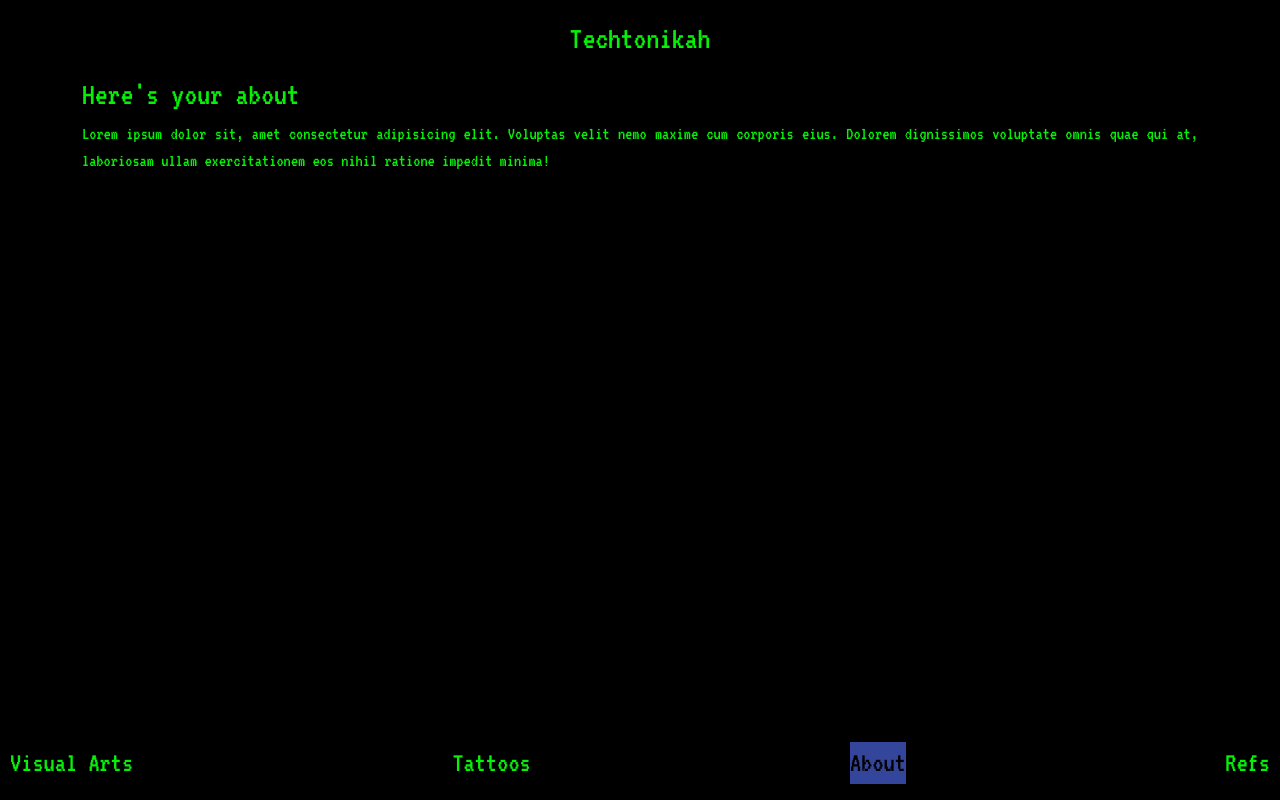
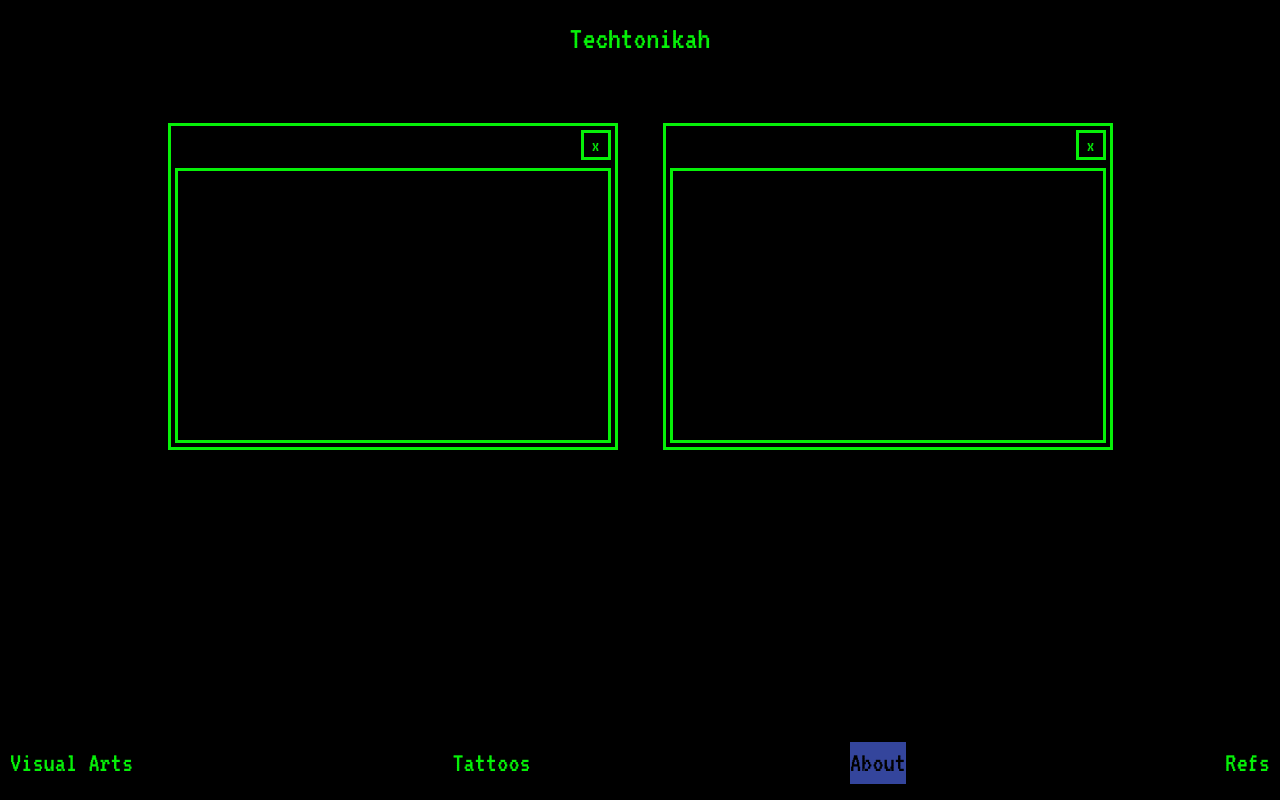
Before and after one commit to missatoy/techtonikah, a React (Vite) app: page /about in a window 1280 px wide. Built offline with nearby package versions, Linux system fonts and the light colour scheme.

Commit message:
fixed a few things on arts and tattoos pages and started about page

```diff
--- a/src/components/About.jsx
+++ b/src/components/About.jsx
@@ -1,13 +1,18 @@
 import Bottombar from "./Navbars/Bottombar"
 import Topbar from "./Navbars/Topbar"
+import RetroWindow from "./Visuals/RetroWindow"
 
 export default function About() {
   return (
     <>
       <Topbar />
-      <div className="container">
-        <h2>Here's your about</h2>
-        <p>Lorem ipsum dolor sit, amet consectetur adipisicing elit. Voluptas velit nemo maxime cum corporis eius. Dolorem dignissimos voluptate omnis quae qui at, laboriosam ullam exercitationem eos nihil ratione impedit minima!</p>
+      <div className="container windows-layout mt-5 mb-3">
+        <div>
+          <RetroWindow />
+        </div>
+        <div>
+          <RetroWindow />
+        </div>
       </div>
       <Bottombar />
     </>
--- a/src/components/Tattoos.jsx
+++ b/src/components/Tattoos.jsx
@@ -11,18 +11,20 @@ export default function Tattoos() {
   return (
     <>
       <Topbar />
-      <div className="container windows-layout mb-5">
+      <div className="container">
+        <div className="windows-layout mt-3 mb-5">
           <div>
             <RetroWindow name="Tattoos" content={tattoosText} />
           </div>
-        <div>
+          <div className="mt-5">
             <RetroWindow name="Contact Me" content={<FormTattoos />} />
           </div>
         </div>
-      <div className="container windows-layout mb-3">
+        <div className="windows-layout mb-3">
           <div className="d-flex flex-column align-items-center">
             <RetroWindow name="Catalog Tattoos" content={tattoosText} className="catalog-margin-bottom" />
             <a href="url" className="catalog-link catalog-link-margin-bottom">Link text</a>
+          </div>
         </div>
       </div>
       <Navbar />
--- a/src/components/VisualArts.jsx
+++ b/src/components/VisualArts.jsx
@@ -17,7 +17,8 @@ export default function VisualArts() {
   return (
     <>
       <Topbar />
-      <div className="container windows-layout mb-3">
+      <div className="container">
+        <div className="windows-layout mt-4 mb-3">
           <div>
             <RetroWindow name="Introductional text" content={visualArtsText} />
           </div>
@@ -26,7 +27,7 @@ export default function VisualArts() {
             <a href="url" className="catalog-link catalog-link-margin-bottom">Link text</a>
           </div>
         </div>
-      <div className="container windows-layout mb-3">
+        <div className="windows-layout mb-3">
           <div className="d-flex flex-column align-items-center">
             <RetroWindow name="Catalog Canvas" content={visualArtsText} className="catalog-margin-bottom" />
             <a href="url" className="catalog-link catalog-link-margin-bottom">Link text</a>
@@ -35,6 +36,7 @@ export default function VisualArts() {
             <RetroWindow name="Contact Us" content={<FormArts />} />
           </div>
         </div>
+      </div>
       <Navbar />
     </>
   )
```
Lines whose indentation alone changed are shown as unchanged.
